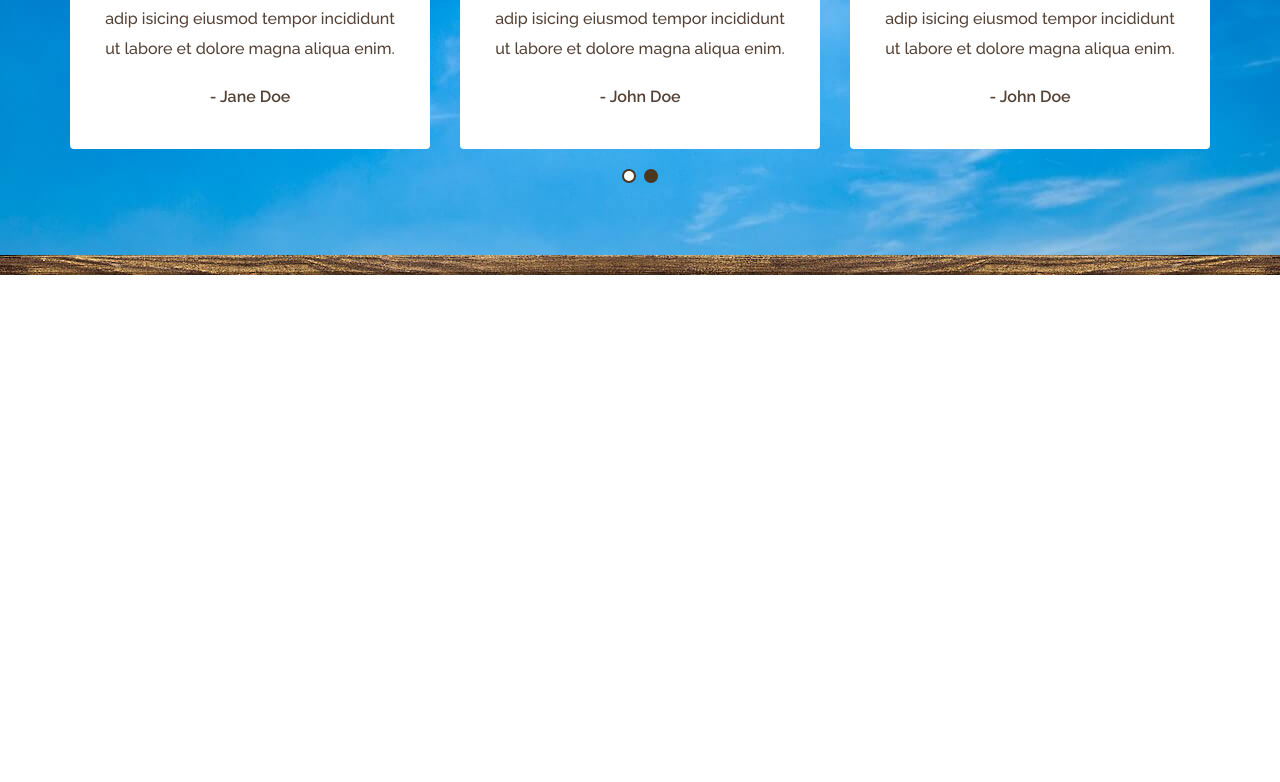
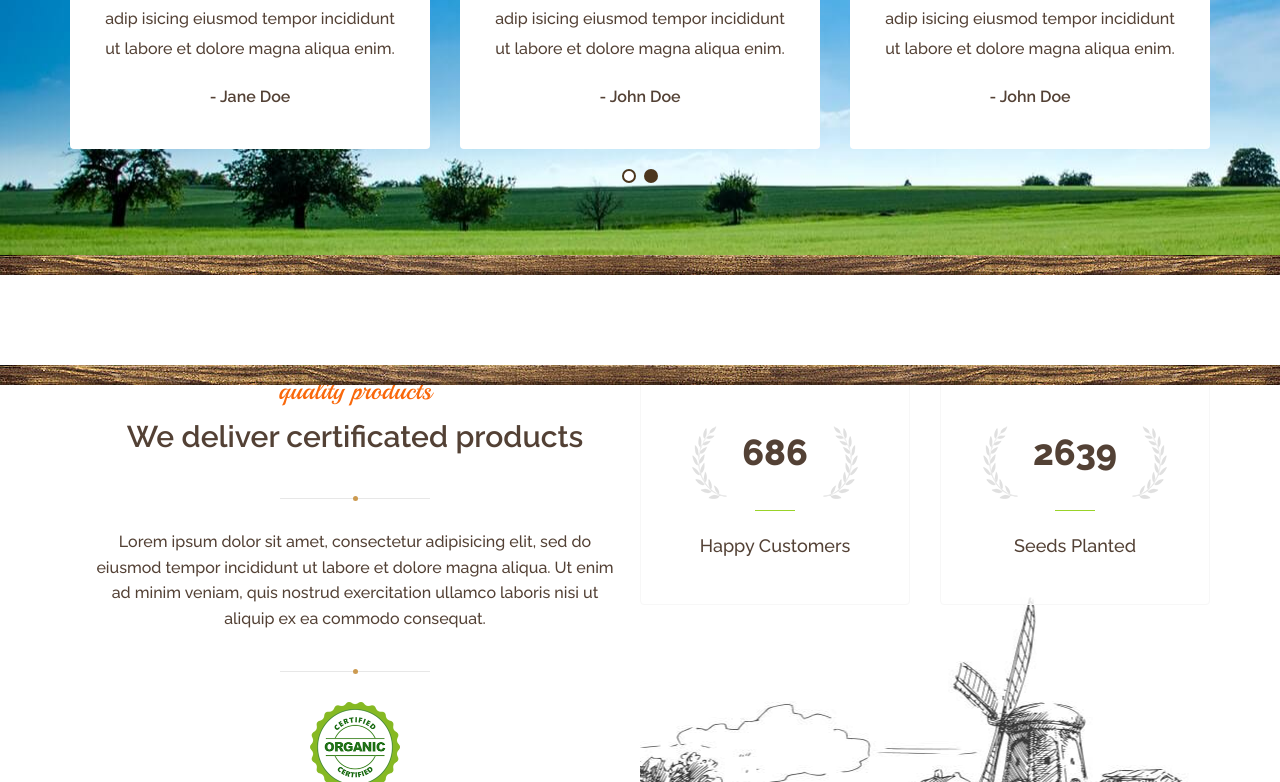
Before and after one commit to tomasz-paterka/Organic_farm_template, a website built with webpack: page src/index.html in a window 1280 px wide. Shown: the part 3356-4138 px from the top of the page. Before the commit the page ends 4111 px from the top, so only its background shows below. Built offline with nearby package versions, Linux system fonts and the light colour scheme; some packages are replaced by stand-ins of ours.

Commit message:
add certificate-section, images and styles, add counter

```diff
--- a/package.json
+++ b/package.json
@@ -52,7 +52,7 @@
   "dependencies": {
     "bootstrap": "^4.3.1",
     "font-awesome": "^4.7.0",
-    "jquery": "^3.3.1",
+    "jquery": "^3.4.1",
     "owl.carousel": "^2.3.4",
     "popper.js": "^1.14.7"
   }
--- a/src/index.html
+++ b/src/index.html
@@ -268,7 +268,7 @@
     </div>
   </section>
 
-  <section class="testimonials separator top bottom" id="testimonials" >
+  <section class="testimonials separator top bottom" id="testimonials">
     <span class="arrow-separator"></span>
     <div class="container testimonials-container">
       <div class="row">
@@ -383,6 +383,50 @@
     </div>
   </section>
 
+  <section class="certificate-section separator top" id="certificate" >
+    <div class="container">
+      <div class="row">
+        <div class="col-sm-6 col-md-6 col-lg-6">
+          <h6>quality products</h6>
+          <h2>We deliver certificated products</h2>
+          <span class="title-separator"></span>
+          <p>Lorem ipsum dolor sit amet, consectetur adipisicing elit, sed do eiusmod tempor incididunt ut labore et
+            dolore magna aliqua. Ut enim ad minim veniam, quis nostrud exercitation ullamco laboris nisi ut aliquip ex
+            ea commodo consequat.</p>
+          <span class="title-separator"></span>
+          <div class="certificate">
+            <img src="img/certificate.png" alt="Certificate" width="90" height="90">
+            <p class="certificate-text">Organic certificate</p>
+          </div>
+        </div>
+        <div class="counter-bg col-sm-6 col-md-6 col-lg-6 text-center">
+          <div class="row">
+            <div class="col-sm-6 col-md-6 col-lg-6">
+              <div class="counter-box">
+                <div id="counter" class="number">
+                  <img class="float-left" src="img/laurel-wreath-left.png" alt="Laurel Wreath" width="35" height="73">
+                  <h4 data-count="686" class="count float-left">0</h4>
+                  <img class="float-left" src="img/laurel-wreath-right.png" alt="Laurel Wreath" width="35" height="73">
+                </div>
+                <p class="counter-text">Happy Customers</p>
+              </div>
+            </div>
+            <div class="col-sm-6 col-md-6 col-lg-6">
+              <div class="counter-box">
+                <div id="counter" class="number">
+                  <img class="float-left" src="img/laurel-wreath-left.png" alt="Laurel Wreath" width="35" height="73">
+                  <h4 data-count="2639" class="count float-left">0</h4>
+                  <img class="float-left" src="img/laurel-wreath-right.png" alt="Laurel Wreath" width="35" height="73">
+                </div>
+                <p class="counter-text">Seeds Planted</p>
+              </div>
+            </div>
+          </div>
+        </div>
+      </div>
+    </div>
+  </section>
+
   <script src="<%= htmlWebpackPlugin.files.chunks.main.entry %>"></script>
 </body>
 
--- a/src/js/app.js
+++ b/src/js/app.js
@@ -53,4 +53,30 @@ $(function () {
       }
     }
   });
+
+  let a = 0;
+  $(window).scroll(function () {
+    let offTop = $('#counter').offset().top - window.innerHeight;
+    if (a == 0 && $(window).scrollTop() > offTop) {
+      $('.count').each(function () {
+        let $this = $(this),
+          countTo = $this.attr('data-count');
+        $({
+          countNum: $this.text()
+        }).animate({
+          countNum: countTo
+        }, {
+          duration: 2000,
+          easing: 'swing',
+          step: function () {
+            $this.text(Math.floor(this.countNum));
+          },
+          complete: function () {
+            $this.text(this.countNum);
+          }
+        });
+      });
+      a = 1;
+    }
+  });
 });
--- a/src/js/index.js
+++ b/src/js/index.js
@@ -3,6 +3,7 @@ import '../scss/style.scss';
 import './app';
 import '../scss/owl_carousel/owl.carousel.scss';
 import 'owl.carousel';
+
 
 require('../img/logo.png');
 require('../img/intro1.jpg');
@@ -17,3 +18,6 @@ require('../img/grain.jpg');
 require('../img/client1.jpg');
 require('../img/client2.jpg');
 require('../img/client3.jpg');
+require('../img/certificate.png');
+require('../img/laurel-wreath-left.png');
+require('../img/laurel-wreath-right.png');
--- a/src/scss/style.scss
+++ b/src/scss/style.scss
@@ -218,7 +218,7 @@ body {
   height: 42px;
   position: absolute;
   z-index: 5;
-  background-image: url('../img/direction-arrow.png');
+  background-image: url(../img/direction-arrow.png);
   background-repeat: no-repeat;
   background-position: center;
   overflow: hidden;
@@ -227,7 +227,7 @@ body {
 //specific styles
 .navigation {
   padding: 0;
-  background-image: url('../img/header.jpg');
+  background-image: url(../img/header.jpg);
   height: 95px;
   background-position: bottom center;
   background-repeat: repeat-x;
@@ -563,12 +563,11 @@ body {
 }
 
 .testimonials {
-  background: url(../img/testimonials-bg.jpg) 50% 0 fixed no-repeat;
+  background: url(../img/testimonials-bg.jpg) 0 fixed no-repeat;
   height: auto;
   margin: 0 auto;
   width: 100%;
   position: relative;
-  margin-bottom: 500px;
 
   .testimonials-container {
     padding: 120px 0 60px;
@@ -614,3 +613,58 @@ body {
     }
   }
 }
+
+.certificate-section {
+  text-align: center;
+  padding: 110px 0;
+
+  .certificate {
+    position: relative;
+    margin-bottom: 30px;
+
+    .certificate-text {
+      color: #534135;
+      font-weight: 600;
+      padding: 20px 10px;
+    }
+  }
+
+  .counter-bg {
+    padding: 0 0 200px;
+    background-image: url(../img/counter-bg.jpg);
+    background-repeat: no-repeat;
+    background-position: bottom center;
+  }
+
+  .number {
+    margin: 0 auto;
+    display: inline-block;
+  }
+
+  .counter-box {
+    margin-top: 10px;
+    background-color: rgba(255, 255, 255, 0.8);
+    padding: 50px 0 28px 0;
+    border-radius: 4px;
+    border: 1px solid #f7f7f7;
+    position: relative;
+  }
+
+  .count {
+    font-size: 36px;
+
+    padding: 5px 15px;
+    &::after {
+      content: ' ';
+      display: block;
+      width: 40px;
+      height: 1px;
+      margin: 36px auto 0px;
+      background-color: #99d328;
+    }
+  }
+
+  .counter-text {
+    font-size: 18px;
+  }
+}
```
Also changed, not shown: src/img/certificate.png (added), src/img/counter-bg.jpg (added), src/img/laurel-wreath-left.png (added), src/img/laurel-wreath-right.png (added), 1 other file.
